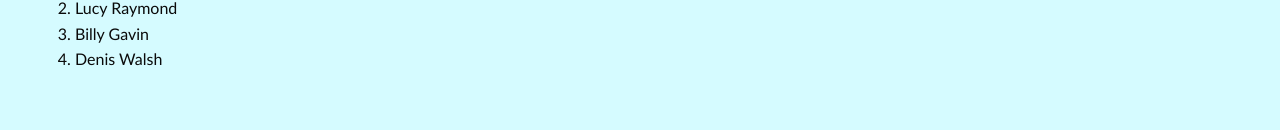
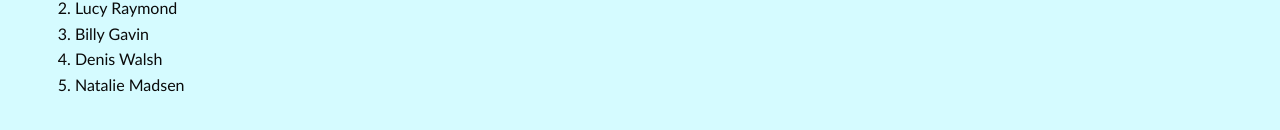
Before and after one commit to schrags08/npc, a plain HTML site: page whospounding.html in a window 1280 px wide. Shown: the part 218-348 px from the top of the page. Drawn offline with Linux system fonts and the light colour scheme.

Commit message:
Update whospounding.html

```diff
--- a/whospounding.html
+++ b/whospounding.html
@@ -55,6 +55,7 @@
                     <li>Lucy Raymond</li>
                     <li>Billy Gavin</li>
                     <li>Denis Walsh</li>
+                    <li>Natalie Madsen</li>
                 </ol>
             </div>
         </div>
```
